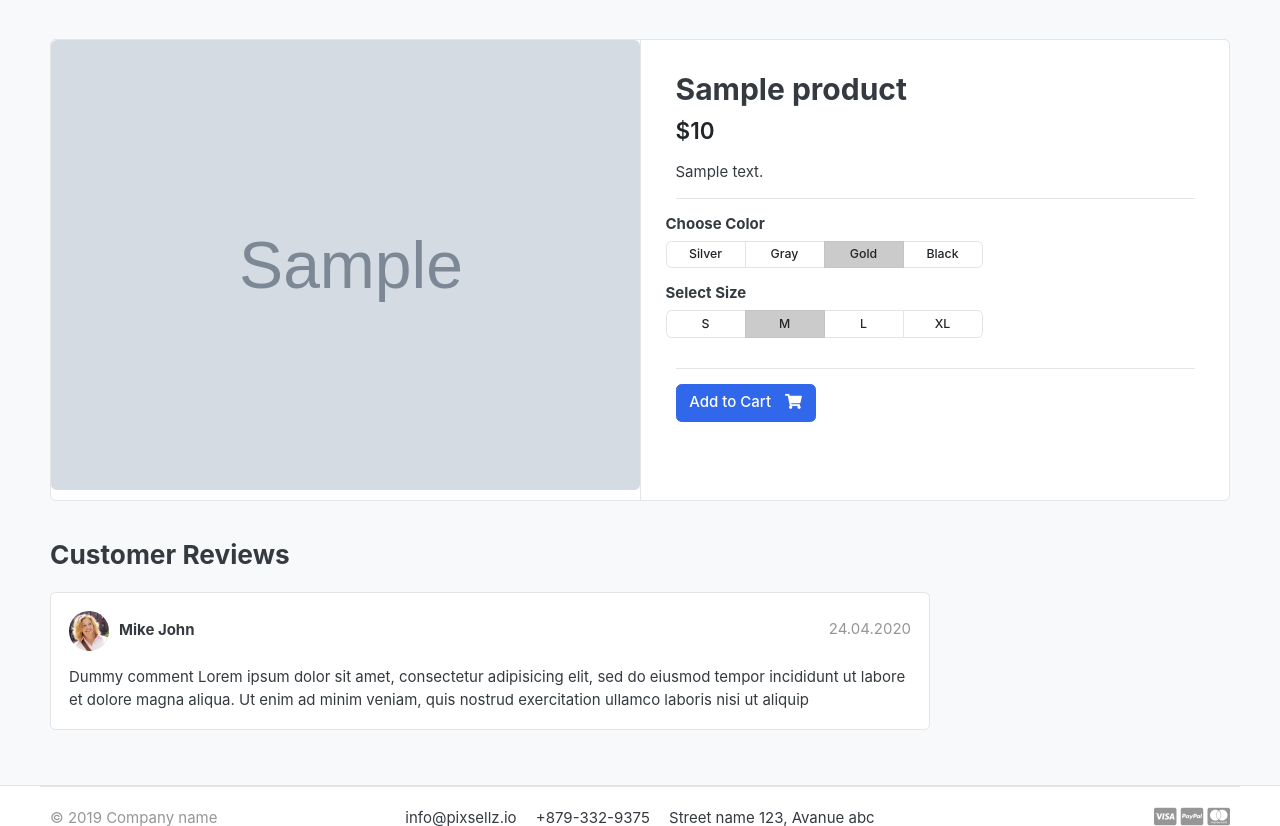
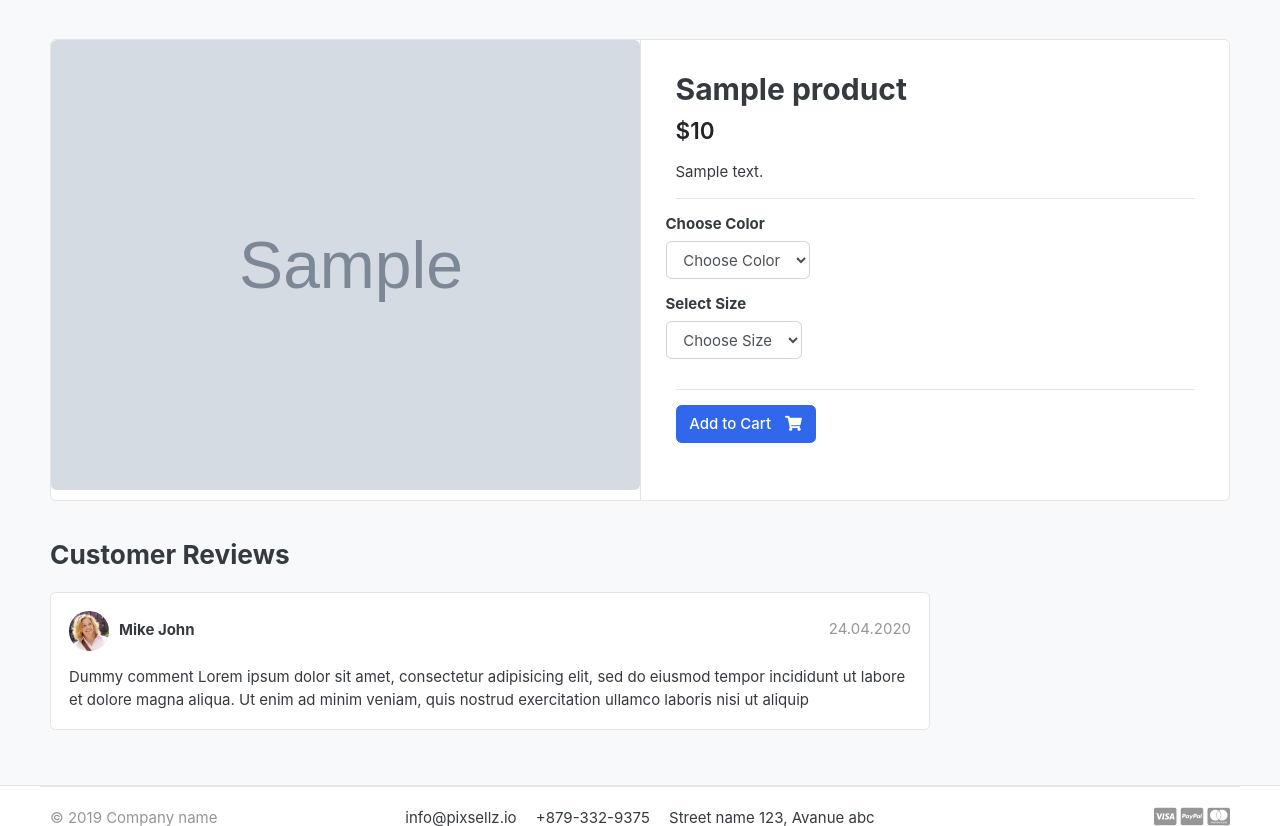
Before and after one commit to aliyevorkhan/ecommerce_app, a Django app: a page that uses templates/store/product_detail.html in a window 1280 px wide. Shown: the part 119-945 px from the top of the page. Run offline with Django 4.2, Linux system fonts and the light colour scheme; tables that the repository leaves empty hold one stand-in row (values such as "Sample post"); grey boxes marked "Sample" are stand-in pictures; some libraries are stand-ins or nearby versions; some web fonts are replaced.

Commit message:
Product variations added

```diff
--- a/carts/models.py
+++ b/carts/models.py
@@ -1,5 +1,5 @@
 from django.db import models
-from store.models import Product
+from store.models import Product, Variation
 
 # Create your models here.
 
@@ -12,6 +12,7 @@ class Cart(models.Model):
 
 class CartItem(models.Model):
     product = models.ForeignKey(Product, on_delete=models.CASCADE)
+    variations = models.ManyToManyField(Variation, blank=True)
     cart = models.ForeignKey(Cart, on_delete=models.CASCADE)
     quantity = models.IntegerField()
     is_active = models.BooleanField(default=True)
@@ -19,5 +20,5 @@ class CartItem(models.Model):
     def sub_total(self):
         return self.product.price * self.quantity
 
-    def __str__(self):
+    def __unicode__(self):
         return self.product
--- a/carts/urls.py
+++ b/carts/urls.py
@@ -4,6 +4,6 @@ from . import views
 urlpatterns = [
     path('', views.cart, name='cart'),
     path('add_cart/<int:product_id>/', views.add_cart, name='add_cart'),
-    path('remove_cart/<int:product_id>/', views.remove_cart, name='remove_cart'),
-    path('remove_cart_item/<int:product_id>/', views.remove_cart_item, name='remove_cart_item'),
+    path('remove_cart/<int:product_id>/<int:cart_item_id>/', views.remove_cart, name='remove_cart'),
+    path('remove_cart_item/<int:product_id>/<int:cart_item_id>/', views.remove_cart_item, name='remove_cart_item'),
 ]
--- a/carts/views.py
+++ b/carts/views.py
@@ -1,6 +1,6 @@
 from django.shortcuts import get_object_or_404, redirect, render
 from carts.models import Cart, CartItem
-from store.models import Product
+from store.models import Product, Variation
 from django.core.exceptions import ObjectDoesNotExist
 # Create your views here.
 
@@ -12,6 +12,18 @@ def _cart_id(request):
 
 def add_cart(request, product_id):
     product = Product.objects.get(id=product_id)
+    product_variation = []
+    if request.method == 'POST':
+        for item in request.POST:
+            key = item
+            value = request.POST[key]
+
+            try:
+                variation = Variation.objects.get(product=product,variation_category__iexact=key, variation_value__iexact=value)
+                product_variation.append(variation)
+            except:
+                pass
+
     try:
         cart = Cart.objects.get(cart_id=_cart_id(request))
     except Cart.DoesNotExist:
@@ -21,34 +33,63 @@ def add_cart(request, product_id):
 
     cart.save()
 
-    try:
-        cart_item = CartItem.objects.get(product=product, cart=cart)
-        cart_item.quantity += 1
-        cart_item.save()
-    except CartItem.DoesNotExist:
+    is_cart_item_exists = CartItem.objects.filter(product=product, cart=cart).exists()
+    if is_cart_item_exists:
+        cart_item = CartItem.objects.filter(product=product,cart=cart)
+        # existing variations --> database
+        # current variations  --> product_variations
+        # item id --> database
+        ex_var_list = []
+        id = []
+        for item in cart_item:
+            existing_variation = item.variations.all()
+            ex_var_list.append(list(existing_variation))
+            id.append(item.id)
+
+        if product_variation in ex_var_list:
+            #increase cart_item quantity
+            index = ex_var_list.index(product_variation)
+            item_id = id[index]
+            item = CartItem.objects.get(product=product, id=item_id)
+            item.quantity+=1
+            item.save()
+        else:
+            item = CartItem.objects.create(product=product, quantity=1,cart=cart)
+            #increase cart_item quantity
+            if len(product_variation) > 0:
+                item.variations.clear()
+                item.variations.add(*product_variation)
+            item.save()
+    else:
         cart_item = CartItem.objects.create(
             product = product,
             quantity = 1,
             cart = cart,
         )
+        if len(product_variation) > 0:
+            cart_item.variations.clear()
+            cart_item.variations.add(*product_variation)
         cart_item.save()
     return redirect('cart')
 
-def remove_cart(request, product_id):
+def remove_cart(request, product_id, cart_item_id):
     cart = Cart.objects.get(cart_id=_cart_id(request))
     product = get_object_or_404(Product, id=product_id)
-    cart_item = CartItem.objects.get(product=product, cart=cart)
-    if cart_item.quantity > 1:
-        cart_item.quantity -= 1
-        cart_item.save()
-    else:
-        cart_item.delete()
+    try:
+        cart_item = CartItem.objects.get(product=product, cart=cart, id=cart_item_id)
+        if cart_item.quantity > 1:
+            cart_item.quantity -= 1
+            cart_item.save()
+        else:
+            cart_item.delete()
+    except:
+        pass
     return redirect('cart')
 
-def remove_cart_item(request, product_id):
+def remove_cart_item(request, product_id, cart_item_id):
     cart = Cart.objects.get(cart_id=_cart_id(request))
     product = get_object_or_404(Product, id=product_id)
-    cart_item = CartItem.objects.get(product=product, cart=cart)
+    cart_item = CartItem.objects.get(product=product, cart=cart, id=cart_item_id)
 
     cart_item.delete()
 
--- a/store/models.py
+++ b/store/models.py
@@ -1,3 +1,4 @@
+from pyexpat import model
 from django.db import models
 from category.models import Category
 from django.urls import reverse
@@ -21,3 +22,26 @@ class Product(models.Model):
 
     def __str__(self):
         return self.product_name
+
+
+class VariationManager(models.Manager):
+    def colors(self):
+        return super(VariationManager, self).filter(variation_category='color', is_active=True)
+    def sizes(self):
+        return super(VariationManager, self).filter(variation_category='size', is_active=True)
+
+variation_category_choice = (
+    ('color', 'color'),
+    ('size', 'size'),
+)
+class Variation(models.Model):
+    product = models.ForeignKey(Product, on_delete=models.CASCADE)
+    variation_category = models.CharField(max_length=100, choices=variation_category_choice)
+    variation_value = models.CharField(max_length=100)
+    is_active = models.BooleanField(default=True)
+    created_date = models.DateTimeField(auto_now=True)
+
+    objects = VariationManager()
+
+    def __str__(self):
+        return self.variation_value
--- a/templates/store/product_detail.html
+++ b/templates/store/product_detail.html
@@ -18,6 +18,8 @@
     </article> <!-- gallery-wrap .end// -->
             </aside>
             <main class="col-md-6 border-left">
+    <form action="{% url 'add_cart' single_product.id %}" method="POST">
+      {% csrf_token %}
       <article class="content-body">
 
       <h2 class="title">{{single_product.product_name}}</h2>
@@ -33,39 +35,23 @@
           <div class="row">
               <div class="item-option-select">
                   <h6>Choose Color</h6>
-                <div class="btn-group btn-group-sm btn-group-toggle" data-toggle="buttons">
-                  <label class="btn btn-light">
-                    <input type="radio" name="radio_color"> Silver
-                  </label>
-                  <label class="btn btn-light">
-                    <input type="radio" name="radio_color" > Gray
-                  </label>
-                  <label class="btn btn-light active">
-                    <input type="radio" name="radio_color checked"> Gold
-                  </label>
-                  <label class="btn btn-light">
-                    <input type="radio" name="radio_color"> Black
-                  </label>
-                </div>
+                  <select name="color" class="form-control" required>
+                    <option value="" disabled selected>Choose Color</option>
+                    {% for i in single_product.variation_set.colors %}
+                    <option value="{{i.variation_value | lower }}"> {{i.variation_value | capfirst }} </option>
+                    {% endfor %}
+                  </select>
               </div>
           </div> <!-- row.// -->
           <div class="row">
               <div class="item-option-select">
                   <h6>Select Size</h6>
-                <div class="btn-group btn-group-sm btn-group-toggle" data-toggle="buttons">
-                  <label class="btn btn-light">
-                    <input type="radio" name="radio_color"> S
-                  </label>
-                  <label class="btn btn-light active">
-                    <input type="radio" name="radio_color" checked> M
-                  </label>
-                  <label class="btn btn-light">
-                    <input type="radio" name="radio_color"> L
-                  </label>
-                  <label class="btn btn-light">
-                    <input type="radio" name="radio_color"> XL
-                  </label>
-                </div>
+                  <select name="size" class="form-control" required>
+                    <option value="" disabled selected>Choose Size</option>
+                    {% for i in single_product.variation_set.sizes %}
+                    <option value="{{ i.variation_value | lower }}"> {{ i.variation_value | capfirst }} </option>
+                    {% endfor %}
+                  </select>
               </div>
           </div> <!-- row.// -->
           <hr>
@@ -73,15 +59,11 @@
           {% if single_product.stock <= 0 %}
             <h5 class='text-danger'> Out of Stock </h5>
           {% else %}
-          {% if in_cart %}
-            <a href="#" class="btn  btn-success"> <span class="text">Added to Cart</span> <i class="fas fa-check"></i>  </a>
-            <a href="{% url 'cart' %}" class="btn  btn-outline-primary"> <span class="text">View</span> <i class="fas fa-eye"></i>  </a>
-          {% else %}
-            <a href="{% url 'add_cart' single_product.id %}" class="btn  btn-primary"> <span class="text">Add to Cart</span> <i class="fas fa-shopping-cart"></i>  </a>
-          {% endif %}
+              <button type="submit" class="btn  btn-primary"> <span class="text">Add to Cart</span> <i class="fas fa-shopping-cart"></i>  </button>
           {% endif %}
 
         </article> <!-- product-info-aside .// -->
+    </form>
             </main> <!-- col.// -->
         </div> <!-- row.// -->
     </div> <!-- card.// -->
```
Also changed, not shown: carts/admin.py (+8 -2 lines), store/admin.py (+7 -1 lines), templates/store/cart.html (+15 -4 lines), carts/migrations/0002_cartitem_variations.py (added), store/migrations/0002_variation.py (added). Lines whose indentation alone changed are shown as unchanged.
